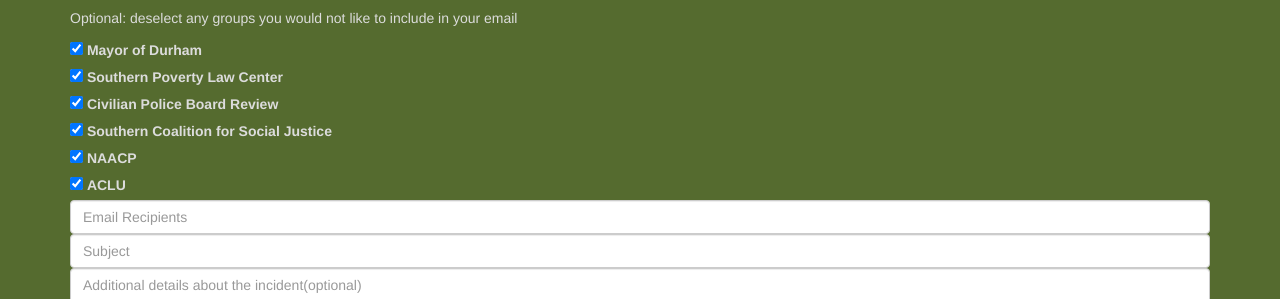
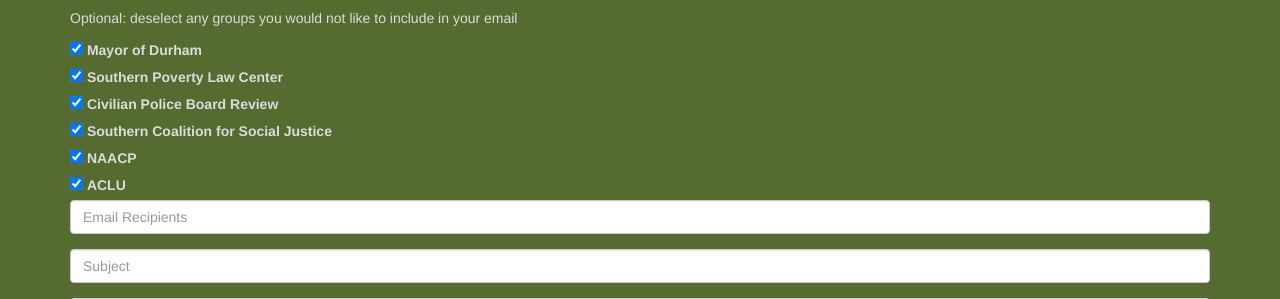
Before and after one commit to getJustice-ChromeExtension/getJustice, a Django app: page /create_report/ in a window 1280 px wide. Shown: the part 551-850 px from the top of the page. Run offline with Django 3.2, Linux system fonts and the light colour scheme; some libraries are stand-ins or nearby versions.

Commit message:
cleaned up form

```diff
--- a/core/templates/create_report.html
+++ b/core/templates/create_report.html
@@ -7,6 +7,7 @@
 <div class="container" >
 <!-- <div class="DivToScroll DivWithScroll"> -->
 
+<!-- list of subjects-->
 <div id=>
     <h4> What would you like to report?</h4>
     <div>
@@ -25,7 +26,8 @@
 
 <br><br>
 
-<div id="email-to-wrapper">
+<!-- list of recipients -->
+<div id="address-wrapper">
     <h4> Who would you like to send your report to? </h4>
     <p>Optional: deselect any groups you would not like to include in your email</p>
     <div>
@@ -35,7 +37,6 @@
     <div>
         <input type="checkbox" id="splc" checked>
         <label for="splc">Southern Poverty Law Center</label>
-
     </div>
     <div>
         <input type="checkbox" id="civ-police-board" checked>
@@ -55,7 +56,7 @@
     </div>
 </div>
 
-
+<!-- don't know what this is-->
 <div id="hateCrime" isActive=false>
     {{ report.title }}
     {{ email.address }}
@@ -74,18 +75,20 @@
     {{ report.content }}
 </div>
 
-  <form id="sumbit-screenshot" method="POST" class="form-group">
+    <form id="report-form" method="POST" class="form-group">
         {% csrf_token %}
-    <input type= "text" class="form-control" input type="hidden" id="emailRecipients" maxlength= "500" placeholder="Email Recipients">
     <div class="form-group">
-    <input type= "text" class="form-control" input type="hidden" id="subject" maxlength= "500" placeholder="Subject">
+        <input type="text" class="form-control" input type="hidden" id="emailRecipients" maxlength="500" placeholder="Email Recipients">
+    </div>
+    <div class="form-group">
+        <input type="text" class="form-control" input type="hidden" id="subject" maxlength="500" placeholder="Subject">
+    </div>
     <div class="form-group">
     <textarea class="form-control" id="emailBody" maxlength="5000" cols="40" rows="5" placeholder="Additional details about the incident(optional)"></textarea>
     </div>
-
     <div class="form-group">
+    <input id="new-screenshot" type="image" class="form-control-file img-thumbnail" width="384" height="256"  src="#" disabled>
     <label for="exampleFormControlFile1">Image/screenshot</label>
-    <input type="image" class="form-control-file img-thumbnail" width="384" height="256" id="new-screenshot" src="#" disabled>
     </div>
         <button type="submit" class="btn btn-primary">Submit</button>
     </form>
```
Lines whose indentation alone changed are shown as unchanged.
